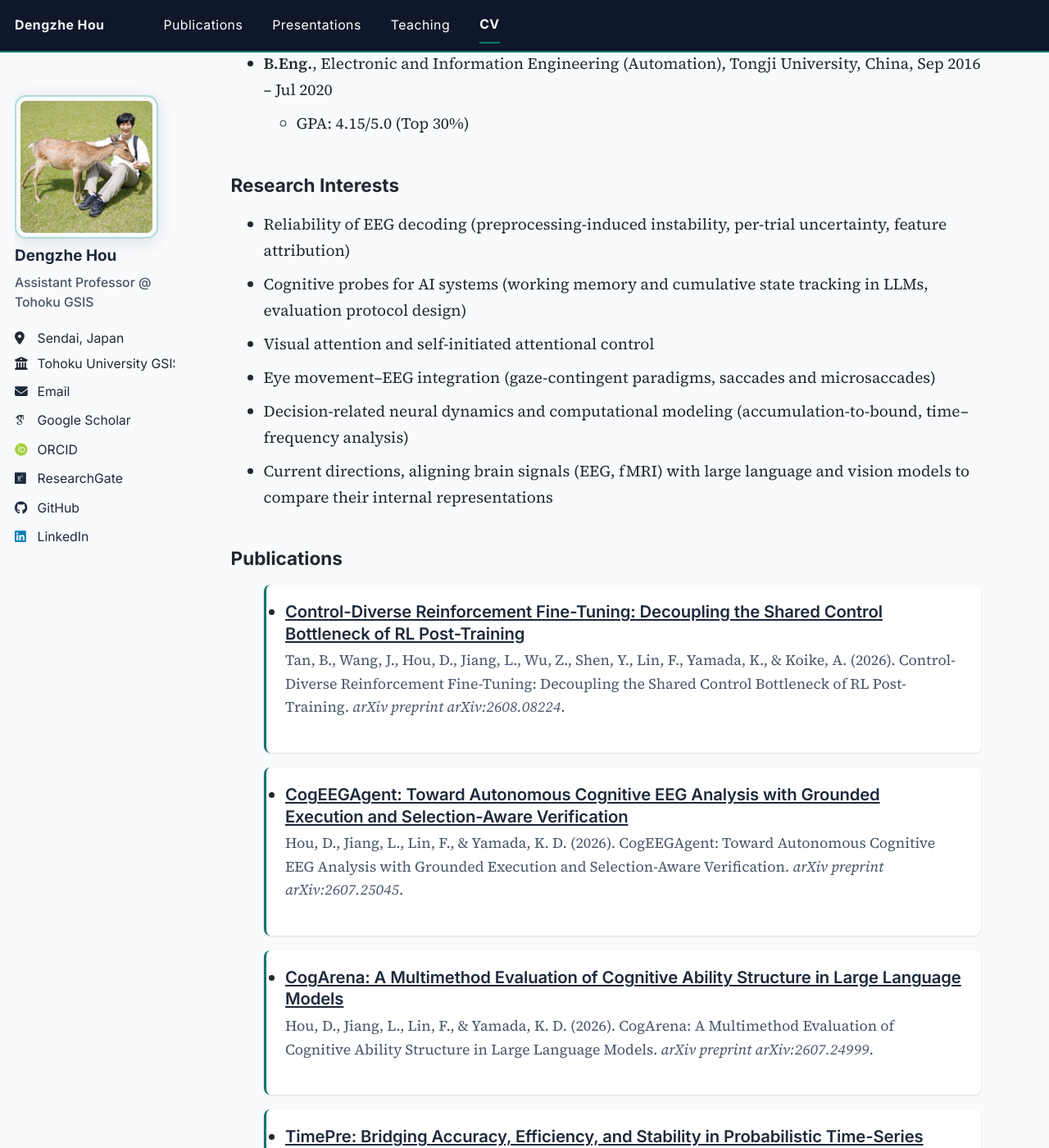
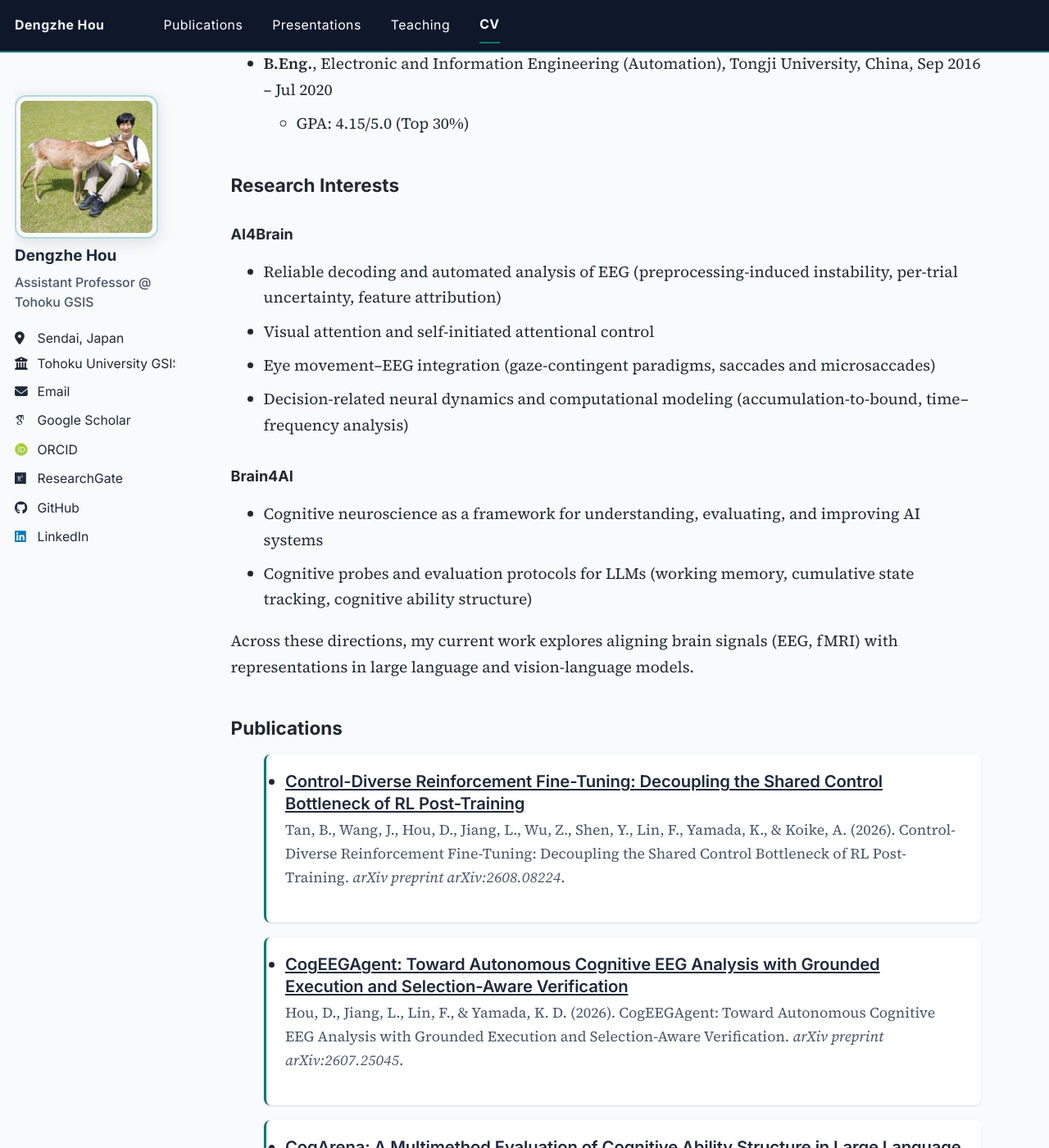
Before and after one commit to dengzhe-hou/dengzhe-hou.github.io, a Jekyll site: the page built from _pages/cv.md, in a window 1280 px wide and 1400 px high, scrolled down 1084 px. Shown: the whole window at 82% size. Built offline with Jekyll 4.4.1, drawn with Linux system fonts in a browser that asks for light colours; some web fonts are replaced.

Commit message:
Present research through AI4Brain and Brain4AI

```diff
--- a/_config.yml
+++ b/_config.yml
@@ -13,7 +13,7 @@ title                    : "Dengzhe Hou | Assistant Professor"
 masthead_title           : "Dengzhe Hou" # Short brand for the top nav (full SEO title stays above)
 title_separator          : "-"
 name                     : &name "Dengzhe Hou"
-description              : &description "Assistant Professor @ Tohoku GSIS | Visual Cognition & Neuroscience | Brain × AI"   # Update this with a general description of your site, this is the default if not overridden by a page
+description              : &description "Assistant Professor at Tohoku University | AI4Brain & Brain4AI"   # Update this with a general description of your site, this is the default if not overridden by a page
 url                      : https://dengzhe-hou.github.io # The base hostname & protocol for your site e.g. "https://[your GitHub username].github.io",
                                                            # or if you already have some other page hosted on Github then use "https://[your GitHub username].github.io/[Your Repo Name]"
 baseurl                  : "" # the subpath of your site, e.g. "/blog"
@@ -147,7 +147,7 @@ facebook:
   app_id                 :
   publisher              :
 og_image                 : "profile.png" # Social media default site image
-og_description           : "Assistant Professor at Tohoku University (GSIS), working on the reliability of EEG decoding, cognitive probes for large language models, and the neural mechanisms of self-initiated attention." # Social media default site image description
+og_description           : "Assistant Professor at Tohoku University (GSIS). AI4Brain: AI for understanding the brain. Brain4AI: brain and cognitive science for understanding and improving AI." # Social media default site image description
 # For specifying social profiles
 # - https://developers.google.com/structured-data/customize/social-profiles
 social:
--- a/_pages/cv.md
+++ b/_pages/cv.md
@@ -34,12 +34,20 @@ redirect_from:
   * GPA: 4.15/5.0 (Top 30%)
 
 ## Research Interests
-* Reliability of EEG decoding (preprocessing-induced instability, per-trial uncertainty, feature attribution)
-* Cognitive probes for AI systems (working memory and cumulative state tracking in LLMs, evaluation protocol design)
+
+### AI4Brain
+
+* Reliable decoding and automated analysis of EEG (preprocessing-induced instability, per-trial uncertainty, feature attribution)
 * Visual attention and self-initiated attentional control
 * Eye movement–EEG integration (gaze-contingent paradigms, saccades and microsaccades)
 * Decision-related neural dynamics and computational modeling (accumulation-to-bound, time–frequency analysis)
-* Current directions, aligning brain signals (EEG, fMRI) with large language and vision models to compare their internal representations
+
+### Brain4AI
+
+* Cognitive neuroscience as a framework for understanding, evaluating, and improving AI systems
+* Cognitive probes and evaluation protocols for LLMs (working memory, cumulative state tracking, cognitive ability structure)
+
+Across these directions, my current work explores aligning brain signals (EEG, fMRI) with representations in large language and vision-language models.
 
 ## Publications
   <ul>{% for post in site.publications reversed %}
```
Also changed, not shown: _data/cv.json (+5 -5 lines), _pages/about.md (+5 -7 lines).
